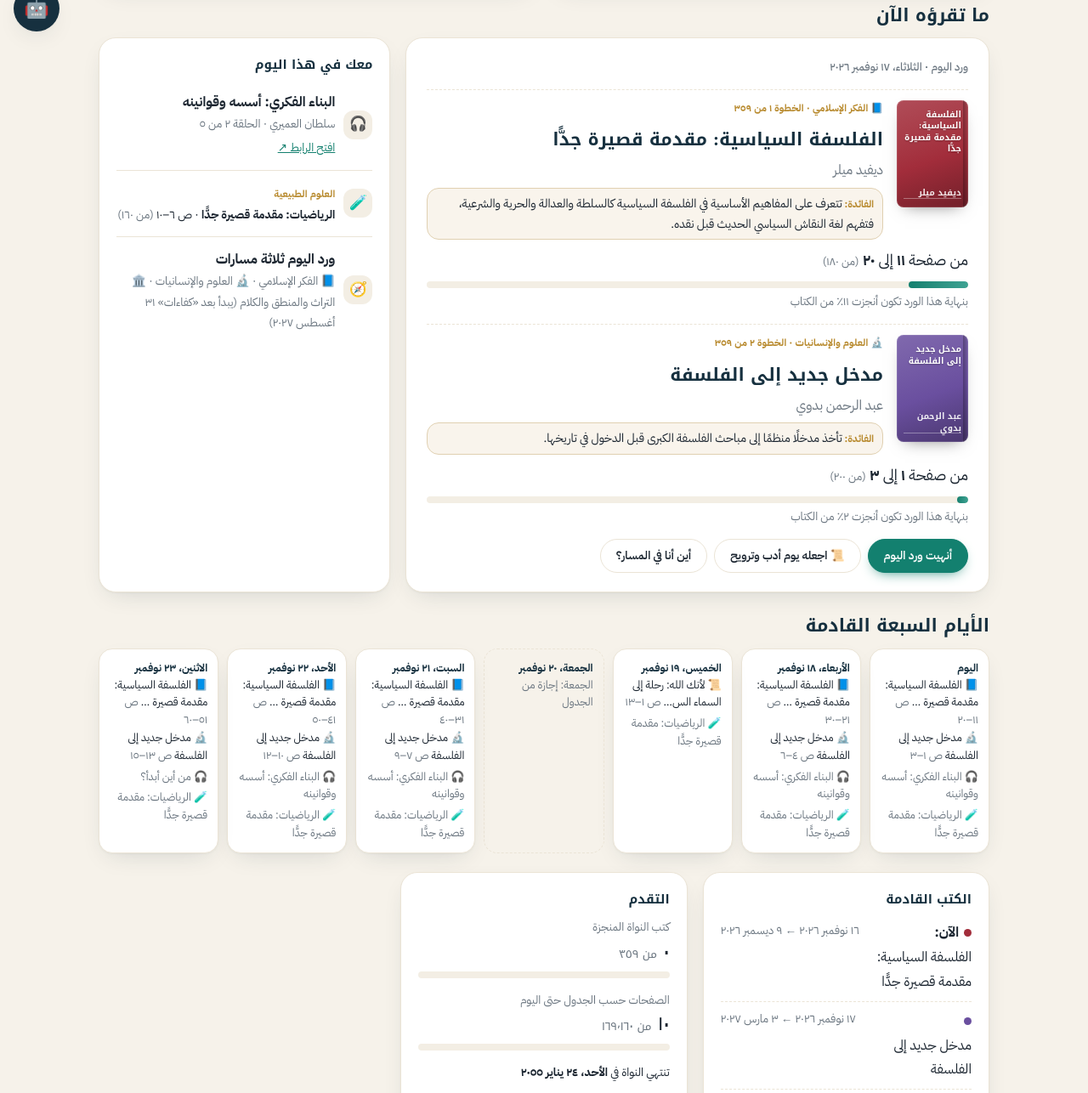
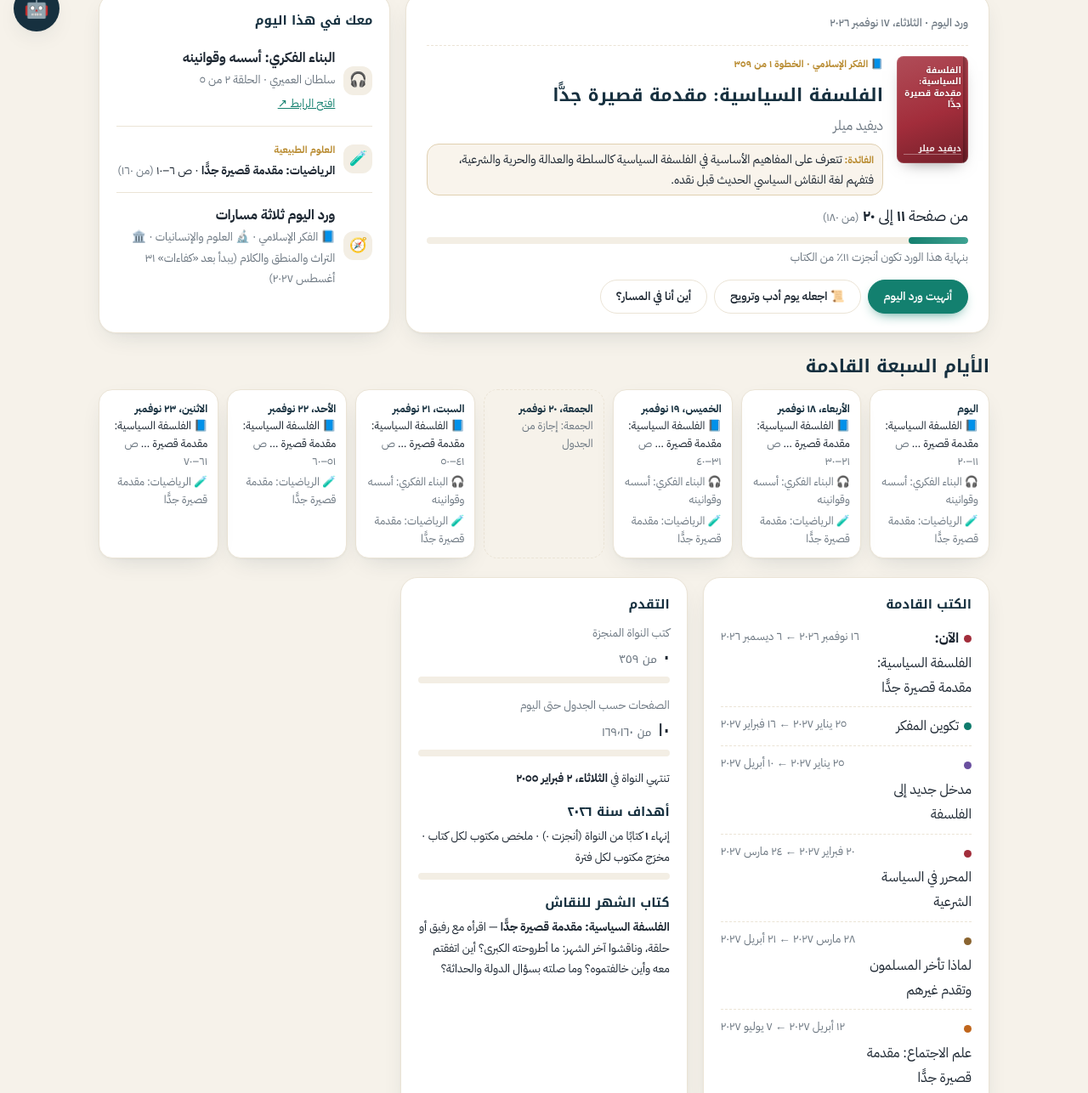
Before and after one commit to qamerkh10-commits/manhaj-al-bina-al-fikri, a plain HTML site: page mohamed/index.html in a window 1280 px wide. Shown: the part 745-2031 px from the top of the page at 85% size. Drawn offline with Linux system fonts and the light colour scheme.

Commit message:
Nothing new starts until the three started items are finished (politics, mathematics, al-Umayri audio); the full plan resumes on 27 Jan 2027
Co-Authored-By: Claude Opus 5.5 <noreply@anthropic.com>

```diff
--- a/khaled/sw.js
+++ b/khaled/sw.js
@@ -1,5 +1,5 @@
 // Offline support: the page itself is network-first (so updates arrive), everything else cache-first.
-const CACHE='manhaj-1794857204';
+const CACHE='manhaj-1794887951';
 const CORE=['./','./index.html','./manifest.webmanifest','./icon-192.png','./icon-512.png'];
 self.addEventListener('install',e=>{e.waitUntil(caches.open(CACHE).then(c=>c.addAll(CORE)).then(()=>self.skipWaiting()))});
 self.addEventListener('activate',e=>{e.waitUntil(caches.keys().then(ks=>Promise.all(ks.filter(k=>k!==CACHE).map(k=>caches.delete(k)))).then(()=>self.clients.claim()))});
--- a/mohamed/index.html
+++ b/mohamed/index.html
@@ -613,14 +613,14 @@ function shLayout(){SHD={};const q=BOOKS.filter(b=>b.shar&&b.core).sort((x,y)=>(
   d.setDate(d.getDate()+1)}}
 const shTxt=s=>s.course?`🎓 «${s.ttl}»: الدرس ${nA(s.a)}${s.b>s.a?' إلى '+nA(s.b):''} (من ${nA(s.tot)})`:`📗 «${s.ttl}» من ص ${nA(s.a)} إلى ${nA(s.b)} (من ${nA(s.tot)})`;
 let NATD={};let natCfg=Object.assign({term:5,break:10,summer:15,half:8,group:8},LS.get('manhaj-nat-v1',{}));
-function natLayout(){NATD={};const q=SCI.map((b,i)=>({b,i})).filter(x=>x.b.nat).sort((x,y)=>x.b.natord-y.b.natord).map(({b,i})=>({id:'sci-'+i,ttl:b.title,left:sciPages(b),pos:0}));
+function natLayout(){NATD={};const q=SCI.map((b,i)=>({b,i})).filter(x=>x.b.nat).sort((x,y)=>x.b.natord-y.b.natord).map(({b,i})=>({id:'sci-'+i,ttl:b.title,left:sciPages(b),pos:0}));const natFirst=q[0]&&q[0].id;
  let d=toD(PSTART),g=0;
  while(q.length&&g++<40000){const k=iso(d),pid=periodAt(k);
-  if(pid&&!isOff(d)&&!isBlack(k)){const typ=pid==='after'?'group':(PER[pid]?PER[pid].k:'group');let cap=Math.max(1,+natCfg[typ]||5);const segs=[];
+  if(pid&&!isOff(d)&&!isBlack(k)&&(!HOLD||k>=HOLD||q[0].id===natFirst)){const typ=pid==='after'?'group':(PER[pid]?PER[pid].k:'group');let cap=Math.max(1,+natCfg[typ]||5);const segs=[];
    while(q.length&&cap>0){const x=q[0],r=RANGE[x.id]||(RANGE[x.id]={s:k});r.e=k;const take=Math.min(cap,x.left);segs.push({id:x.id,ttl:x.ttl,a:x.pos+1,b:x.pos+take,tot:x.pos+x.left});x.pos+=take;x.left-=take;cap-=take;if(x.left<=0)q.shift();else break}
    if(segs.length)NATD[k]=segs}
   d.setDate(d.getDate()+1)}}
-let DAYS={},RANGE={},AUD={},LKD={},LKR={},SCID={},SCIR={},FIN=null,LKFIN=null,SCIFIN=null,LANEFIN={};
+let HOLD=null,DAYS={},RANGE={},AUD={},LKD={},LKR={},SCID={},SCIR={},FIN=null,LKFIN=null,SCIFIN=null,LANEFIN={};
 const HSD=D.HASEEF||null;
 const HC=id=>(HSD.courses.find(c=>c.id===id)||{}),HP=id=>(HSD.pods.find(p=>p.id===id)||{});
 const ytu=(v,a)=>'https://www.youtube.com/watch?v='+v+(a?'&t='+Math.round(a)+'s':'');
@@ -634,7 +634,7 @@ const partN=n=>n===1?'الأول':n===2?'الثاني':nA(n);
 // lays the listening days on the calendar from the start date: weekdays take the next listening day, Fridays the next review
 function hsfLayout(){HSF={};if(!HSD)return;
  const nowN=D.AUDIO.filter(a=>a.now).reduce((s,a)=>s+(a.episodes||5),0),rd=Object.keys(DAYS).sort().filter(k=>k>=PSTART&&!DAYS[k].segs.some(s=>s.lane==='L')),nowEnd=nowN?rd[nowN-1]:null;
- let hst=hsfCfg.start;if(nowEnd&&nowEnd>=hst){const x=toD(nowEnd);x.setDate(x.getDate()+1);hst=iso(x)}
+ let hst=hsfCfg.start;if(nowEnd&&nowEnd>=hst){const x=toD(nowEnd);x.setDate(x.getDate()+1);hst=iso(x)}if(HOLD&&HOLD>hst)hst=HOLD;
  let d=toD(hst),ui=0,ri=0,g=0,wk=[];
  while(ui<HSD.u.length&&g++<3000){const k=iso(d);
   if(hsfCfg.pause&&isBlack(k))HSF[k]={pause:1};
@@ -675,6 +675,11 @@ function compute(){
   for(let i=o.length-1;i>0;i--){const x=o[i];if(!x.rv&&x.lv===m&&x.pos===0){o.splice(i,1);x.lane=L;q.unshift(x);return}}};
  const qL=LIT.map((b,i)=>({id:'lit-'+i,ttl:b.title,t:'tasawwur',lane:'L',left:pages(b.title)[0],pos:0}));
  const lastPer={};
+ const startedIds=new Set(BOOKS.filter(b=>b.core&&b.lv!=null&&b.lv<0).map(b=>b.id));
+ const rday=x=>{const k=iso(x),p=periodAt(k);return p&&!isOff(x)&&!isBlack(k)?p:null};
+ let natEnd='',audEnd='';{const n0=SCI.map((b,i)=>({b,i})).filter(x=>x.b.nat).sort((x,y)=>x.b.natord-y.b.natord)[0];let left=n0?sciPages(n0.b):0,nA=D.AUDIO.filter(a=>a.now).reduce((s,a)=>s+(a.episodes||5),0);const x=toD(PSTART);let g2=0;
+  while((left>0||nA>0)&&g2++<4000){const p=rday(x);if(p){const k=iso(x),typ=p==='after'?'group':(PER[p]?PER[p].k:'group');if(left>0){left-=Math.max(1,+natCfg[typ]||5);natEnd=k}if(nA>0){nA--;audEnd=k}}x.setDate(x.getDate()+1)}}
+ let holdDone=false;HOLD=null;
  let d=toD(PSTART),g=0;
  lastPer.done={};
  while((qA.length||qB.length||qC.length)&&g++<40000){
@@ -683,13 +688,14 @@ function compute(){
    const typ=pid==='after'?'group':(PER[pid]?PER[pid].k:'group');const bud=laneBud[typ]||LANEDEF.group;const segs=[];
    const started=['A','B','C'].filter(L=>!(L==='C'&&k<=lkCfg.start)),active=started.filter(L=>Q[L].length);
    const tot=started.reduce((a,L)=>a+(+bud['ABC'.indexOf(L)]||0),0),act=active.reduce((a,L)=>a+(+bud['ABC'.indexOf(L)]||0),0);
-   const isLit=qL.length&&(litDays[k]===true||(litDays[k]!==false&&d.getDay()===+litCfg.wd));
+   const hold=!holdDone&&(k<=natEnd||k<=audEnd||['A','B','C'].some(L=>Q[L][0]&&startedIds.has(Q[L][0].id)));if(!hold&&!holdDone){holdDone=true;HOLD=k}
+   const isLit=!hold&&qL.length&&(litDays[k]===true||(litDays[k]!==false&&d.getDay()===+litCfg.wd));
    // period review: the first 2 reading days of a new period review the previous one and write its outcome
    if(lastPer.cur&&lastPer.cur!==pid&&lastPer.cur!=='after'&&!lastPer.done[lastPer.cur]){lastPer.rev={p:lastPer.cur,i:0,n:(PER[pid]&&PER[pid].k==='summer')?3:2};lastPer.done[lastPer.cur]=1}
    lastPer.cur=pid;
-   if(lastPer.rev){const pr=lastPer.rev;pr.i++;const yr=pr.n===3&&pr.i===3;segs.push({id:yr?'yrev-'+k.slice(0,4):'rev-'+pr.p,ttl:yr?'المراجعة السنوية للخطة: ما أنجزت؟ ماذا أحذف أو أؤخر أو أضيف؟ وأرسل ملاحظاتك لتعديل الخطة':'مراجعة '+(PER[pr.p]?PER[pr.p].name:'الفترة')+' وكتابة مخرَجها',t:'acad',lane:'R',rv:1,a:pr.i,b:pr.n});if(pr.i>=pr.n)lastPer.rev=null}
+   if(lastPer.rev&&!hold){const pr=lastPer.rev;pr.i++;const yr=pr.n===3&&pr.i===3;segs.push({id:yr?'yrev-'+k.slice(0,4):'rev-'+pr.p,ttl:yr?'المراجعة السنوية للخطة: ما أنجزت؟ ماذا أحذف أو أؤخر أو أضيف؟ وأرسل ملاحظاتك لتعديل الخطة':'مراجعة '+(PER[pr.p]?PER[pr.p].name:'الفترة')+' وكتابة مخرَجها',t:'acad',lane:'R',rv:1,a:pr.i,b:pr.n});if(pr.i>=pr.n)lastPer.rev=null}
    else if(isLit){let cap=tot;while(cap>0&&qL.length){const x=qL[0],take=Math.min(cap,x.left);segs.push({id:x.id,ttl:x.ttl,t:'tasawwur',lane:'L',a:x.pos+1,b:x.pos+take,tot:x.pos+x.left});const r=RANGE[x.id]||(RANGE[x.id]={s:k});r.e=k;x.pos+=take;x.left-=take;cap-=take;if(x.left<=0)qL.shift()}}
-   else ['A','B','C'].forEach((L,li)=>{if(!active.includes(L))return;if(L!=='A'&&D.FROZEN&&D.FROZEN[k]&&D.FROZEN[k][PROF.key||'khaled'])return;let cap=act?Math.round((+bud[li]||0)*tot/act):0;const q=Q[L];
+   else ['A','B','C'].forEach((L,li)=>{if(!active.includes(L))return;if(hold&&!(Q[L][0]&&startedIds.has(Q[L][0].id)))return;if(L!=='A'&&D.FROZEN&&D.FROZEN[k]&&D.FROZEN[k][PROF.key||'khaled'])return;let cap=act?Math.round((+bud[li]||0)*tot/act):0;const q=Q[L];
     if(q.length&&q[0].rv){const x=q[0];x.i++;segs.push({id:x.id,ttl:x.ttl,t:x.t,lane:L,rv:1,a:x.i,b:x.n});if(x.i>=x.n)q.shift();LANEFIN[L]=new Date(d);return}
     steal(L);while(cap>0.5&&q.length&&!q[0].rv){const x=q[0],take=Math.min(Math.max(1,Math.floor(cap/(x.w||1))),x.left);segs.push({id:x.id,ttl:x.ttl,t:x.t,lane:L,a:x.pos+1,b:x.pos+take,tot:x.pos+x.left});
      const r=RANGE[x.id]||(RANGE[x.id]={s:k});r.e=k;x.pos+=take;x.left-=take;cap-=take*(x.w||1);if(x.left<=0){q.shift();const tp=x.pos;q.unshift({rv:1,id:x.id,ttl:x.ttl,t:x.t,i:0,n:revDays(tp)});break}}
@@ -698,14 +704,14 @@ function compute(){
   }
   d.setDate(d.getDate()+1);
  }
- shLayout();natLayout();LKR=RANGE;SCIR=RANGE;LKFIN=LANEFIN.C||null;SCIFIN=LANEFIN.B||null;
+ if(!HOLD)HOLD=iso(d);shLayout();natLayout();LKR=RANGE;SCIR=RANGE;LKFIN=LANEFIN.C||null;SCIFIN=LANEFIN.B||null;
  ORDER=BOOKS.filter(b=>RANGE[b.id]).sort((x,y)=>RANGE[x.id].s<RANGE[y.id].s?-1:RANGE[x.id].s>RANGE[y.id].s?1:ord(x)-ord(y));STEP={};ORDER.forEach((b,i)=>STEP[b.id]=i+1);
  // audio: one episode per reading day, from each series' start period
  const LKALL=LKB(),LOG=LKALL.filter(b=>b.sec==='الدراسة المنطقية'),KAL=LKALL.filter(b=>b.sec!=='الدراسة المنطقية');
  const withOf=a=>{if(!a.with)return null;const w=a.with==='مدخل المنطق'?LOG[0]:a.with==='مدخل الكلام'?KAL[0]:(LKALL.find(b=>{const x=b.title||'';return x.startsWith(a.with)||x.includes('('+a.with)||(x.length>5&&a.with.startsWith(x.split(' (')[0]))})||BOOKS.find(b=>b.core&&(b.ttl.startsWith(a.with)||(b.ttl.length>5&&a.with.startsWith(b.ttl.split(':')[0])))));return w&&RANGE[w.id]?RANGE[w.id].s:null};
  const LVS={};BOOKS.forEach(b=>{if(b.core&&!b.shar&&b.lv!=null&&RANGE[b.id]){const s=RANGE[b.id].s;if(!LVS[b.lv]||s<LVS[b.lv])LVS[b.lv]=s}});
  const alv=a=>a.lv!=null?a.lv:({'مبتدئ':1,'متوسط':2,'متقدم':3}[a.level]||2);
- const aq=D.AUDIO.map((a,i)=>{const dt=S.dates[a.start]||['2027-07-01'];const ws=a.first&&LOG[0]&&RANGE[LOG[0].id]?RANGE[LOG[0].id].s:withOf(a);return {a,i,st:ws||(a.now?PSTART:a.with?'9999-12-31':(LVS[alv(a)]||(dt[0]==='chain'?'2031-10-01':dt[0]))),lv:alv(a),w:(ws||a.now)?1:0,n:a.episodes||8,est:!a.episodes,ep:0}}).filter(x=>!x.a.hsf).sort((x,y)=>x.st<y.st?-1:x.st>y.st?1:x.i-y.i);
+ const aq=D.AUDIO.map((a,i)=>{const dt=S.dates[a.start]||['2027-07-01'];const ws=a.first&&LOG[0]&&RANGE[LOG[0].id]?RANGE[LOG[0].id].s:withOf(a);return {a,i,st:ws||(a.now?PSTART:a.with?'9999-12-31':(LVS[alv(a)]||(dt[0]==='chain'?'2031-10-01':dt[0]))),lv:alv(a),w:(ws||a.now)?1:0,n:a.episodes||8,est:!a.episodes,ep:0}}).filter(x=>!x.a.hsf).map(x=>{if(!x.a.now&&HOLD&&x.st<HOLD)x.st=HOLD;return x}).sort((x,y)=>x.st<y.st?-1:x.st>y.st?1:x.i-y.i);
  hsfLayout();const hEnd=Object.keys(HSF).sort().pop()||'';
  Object.keys(DAYS).sort().forEach(k=>{const isL=DAYS[k].segs.some(s=>s.lane==='L'),ok=x=>x.st<=k&&x.ep<x.n;const c=(hEnd&&k<=hEnd)?(isL?null:aq.find(x=>x.w&&ok(x))):isL?(aq.find(x=>x.a.tz&&ok(x))||aq.find(x=>x.w&&ok(x))||aq.find(x=>!x.a.tz&&ok(x))):(aq.find(x=>x.w&&ok(x))||aq.find(x=>!x.a.tz&&ok(x)));if(c){c.ep++;AUD[k]={...c.a,ep:c.ep,n:c.n,est:c.est,i:c.i}}});
 }
--- a/mohamed/sw.js
+++ b/mohamed/sw.js
@@ -1,5 +1,5 @@
 // Offline support: the page itself is network-first (so updates arrive), everything else cache-first.
-const CACHE='manhaj-1794857205';
+const CACHE='manhaj-1794887952';
 const CORE=['./','./index.html','./manifest.webmanifest','./icon-192.png','./icon-512.png'];
 self.addEventListener('install',e=>{e.waitUntil(caches.open(CACHE).then(c=>c.addAll(CORE)).then(()=>self.skipWaiting()))});
 self.addEventListener('activate',e=>{e.waitUntil(caches.keys().then(ks=>Promise.all(ks.filter(k=>k!==CACHE).map(k=>caches.delete(k)))).then(()=>self.clients.claim()))});
--- a/sw.js
+++ b/sw.js
@@ -1,5 +1,5 @@
 // Offline support: the page itself is network-first (so updates arrive), everything else cache-first.
-const CACHE='manhaj-1794857205';
+const CACHE='manhaj-1794887952';
 const CORE=['./','./index.html','./manifest.webmanifest','./icon-192.png','./icon-512.png'];
 self.addEventListener('install',e=>{e.waitUntil(caches.open(CACHE).then(c=>c.addAll(CORE)).then(()=>self.skipWaiting()))});
 self.addEventListener('activate',e=>{e.waitUntil(caches.keys().then(ks=>Promise.all(ks.filter(k=>k!==CACHE).map(k=>caches.delete(k)))).then(()=>self.clients.claim()))});
```
Also changed, not shown: khaled/index.html (+15 -9 lines).
